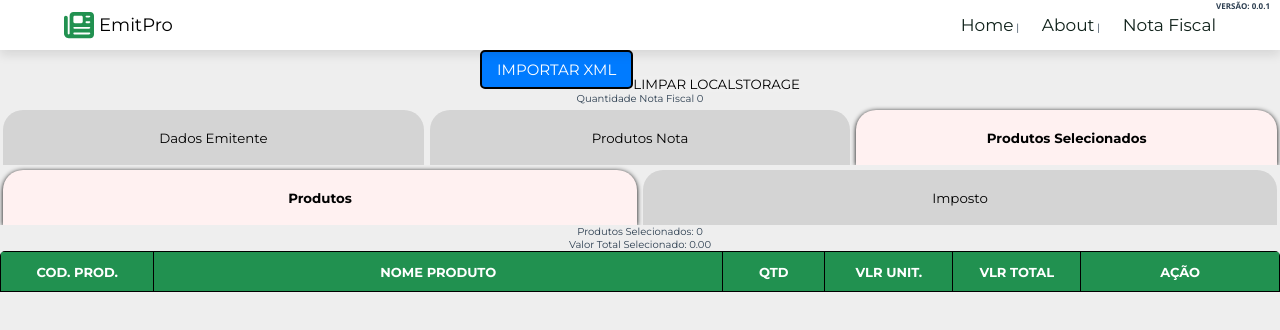
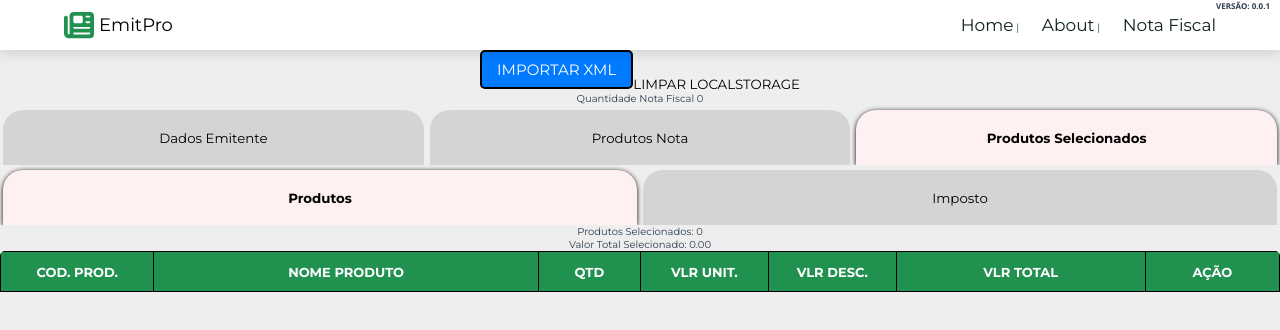
Before and after one commit to BrunoDoCarmo/calculadoradedevolucao2-0, a Vue app: page /devolucao in a window 1280 px wide. Both pictures are taken after a click on the button "Produtos Selecionados". Shown: the top 330 px of the page. Built offline with nearby package versions, Linux system fonts and the light colour scheme; a web font is replaced by a local one.

Commit message:
o que ouve

```diff
--- a/src/components/ImportarXML.vue
+++ b/src/components/ImportarXML.vue
@@ -95,6 +95,7 @@ export default {
       });
 
       if (this.isNotaFiscalDuplicada(notaFiscal)) {
+        console.log(`Nota fiscal ${notaFiscal.nNF} já está importada.`);
         return;
       }
 
--- a/src/components/ProdutosNota.vue
+++ b/src/components/ProdutosNota.vue
@@ -14,6 +14,7 @@
                 <th>Nome Produto</th>
                 <th>QTD</th>
                 <th>VLR Unit.</th>
+                <th>VLR Desc.</th>
                 <th>VLR Total</th>
                 <th>Ação</th>
               </tr>
@@ -28,6 +29,7 @@
                 <td>{{ produto.xProd }}</td>
                 <td>{{ produto.qCom }}</td>
                 <td>{{ produto.vUnCom }}</td>
+                <td>{{ produto.vDesc }}</td>
                 <td>{{ calcularValorTotal(produto) }}</td>
                 <td>
                   <input
--- a/src/components/ProdutosSelecionados.vue
+++ b/src/components/ProdutosSelecionados.vue
@@ -4,24 +4,31 @@
         <p>Produtos Selecionados: {{ totalProdutoSelecionados }}</p>
         <p>Valor Total Selecionado: {{ calcularValorTotalSelecionado }}</p>
         <div v-if="activeTab === 0">
-        <TabelaProdutoSelecionado
-            :produtos="produtosSelecionados"
-            :total-produto="totalProdutoSelecionados"
-            @update:selectedProducts="handleUpdateSelectedProducts, atualizarProdutosSelecionados"
-        />
+            <TabelaProdutoSelecionadoDados
+                :produtos="produtosSelecionados"
+                :total-produto="totalProdutoSelecionados"
+                @update:selectedProducts="handleUpdateSelectedProducts, atualizarProdutosSelecionados"
+            />
         </div>
+        <div v-if="activeTab === 1">
+            <TabelaProdutoSelecionadoImpostos
+            />
+        </div>
+
     </div>
 </template>
 
 <script>
 import Abas from './Abas.vue';
-import TabelaProdutoSelecionado from './TabelaProdutoSelecionado.vue';
+import TabelaProdutoSelecionadoDados from './TabelaProdutoSelecionadoDados.vue';
+import TabelaProdutoSelecionadoImpostos from './TabelaProdutoSelecionadoImpostos.vue';
 
 export default {
     name: 'ProdutosSelecionados',
     components: {
         Abas,
-        TabelaProdutoSelecionado,
+        TabelaProdutoSelecionadoDados,
+        TabelaProdutoSelecionadoImpostos,
     },
     props: {
         produtos: {
--- a/src/components/TabelaProdutoSelecionado.vue
+++ b/src/components/TabelaProdutoSelecionadoDados.vue
@@ -7,6 +7,7 @@
                 <th>Nome Produto</th>
                 <th>QTD</th>
                 <th>VLR Unit.</th>
+                <th>VLR Desc.</th>
                 <th>VLR Total</th>
                 <th>Ação</th>
             </tr>
@@ -27,6 +28,7 @@
                 />
                 </td>
                 <td>{{ produto.vUnCom }}</td>
+                <td>{{ produto.vDesc }}</td>
                 <td>{{ calcularValorTotal(produto) }}</td>
                 <td>
                     <a
@@ -47,7 +49,7 @@
 
 <script>
 export default {
-    name: 'TabelaProdutoSelecionado',
+    name: 'TabelaProdutoSelecionadoDados',
     props: {
         produtos: {
             type: Array,
--- /dev/null
+++ b/src/components/TabelaProdutoSelecionadoImpostos.vue
@@ -0,0 +1,13 @@
+<template>
+    <div>
+        <h3>IMPOSTOS</h3>
+    </div>
+</template>
+<script>
+export default {
+
+}
+</script>
+<style sc>
+
+</style>
```
